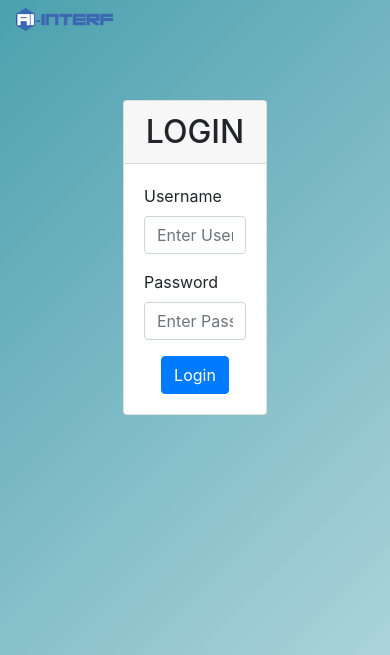
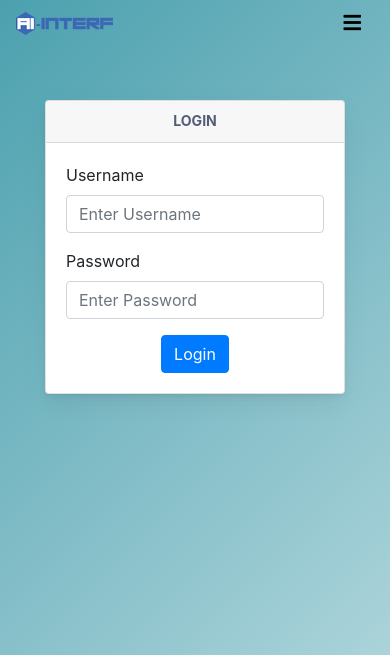
Before and after one commit to shrijalkaphle/aiinterf, a PHP site: page / in a window 390 px wide. Shown: the top 655 px of the page. Run offline with PHP 8.4, Linux system fonts and the light colour scheme.

Commit message:
hamburger icon

```diff
--- a/css/style.css
+++ b/css/style.css
@@ -3,7 +3,7 @@
 }
 
 .navbar .nav-link {
-    color: #000;
+    color: #000 !important;
 }
 
 .navbar .nav-link:hover,
--- a/index.php
+++ b/index.php
@@ -41,6 +41,7 @@
     <title>AI-Interf</title>
 
     <link rel="stylesheet" href="css/style.css">
+    <link rel="stylesheet" href="css/main.css">
     <link rel="stylesheet" href="css/bootstrap.min.css">
 
     <script src="js/jquery-3.4.1.min.js"></script>
@@ -51,11 +52,13 @@
         <nav class="navbar navbar-expand-lg fixed-top py-md-3">
             <div class="container">
                 <img src="assets/images/logo.png" alt="">
-                <button type="button" data-toggle="collapse" data-target="#navbarSupportedContent" aria-controls="navbarSupportedContent" aria-expanded="false" aria-label="Toggle navigation" class="navbar-toggler navbar-toggler-right"><i class="fa fa-bars"></i></button>
+                <button type="button" data-toggle="collapse" data-target="#navbarSupportedContent" aria-controls="navbarSupportedContent" aria-expanded="false" aria-label="Toggle navigation" class="navbar-toggler navbar-toggler-right">
+                    <i class="fas fa-bars"></i>
+                </button>
 
                 <div id="navbarSupportedContent" class="collapse navbar-collapse">
                     <ul class="navbar-nav ml-auto">
-                        <li class="nav-item active"><a href="#" class="nav-link text-uppercase font-weight-bold">Home <span class="sr-only">(current)</span></a></li>
+                        <li class="nav-item"><a href="#" class="nav-link text-uppercase font-weight-bold">Home <span class="sr-only">(current)</span></a></li>
                         <li class="nav-item"><a href="#" class="nav-link text-uppercase font-weight-bold">Portfolio</a></li>
                         <li class="nav-item"><a href="#" class="nav-link text-uppercase font-weight-bold">About</a></li>
                         <li class="nav-item"><a href="#" class="nav-link text-uppercase font-weight-bold">Carrer</a></li>
@@ -77,7 +80,7 @@
                     <?php
                         }
                     ?>
-            <div class="card" style="width: 40%; margin: auto;">
+            <div class="card" style="width: 300px; margin: auto;">
                 <center><h2 class="card-header">LOGIN</h2></center>
                 <div class="form-div">
                     <form method="post">
```
